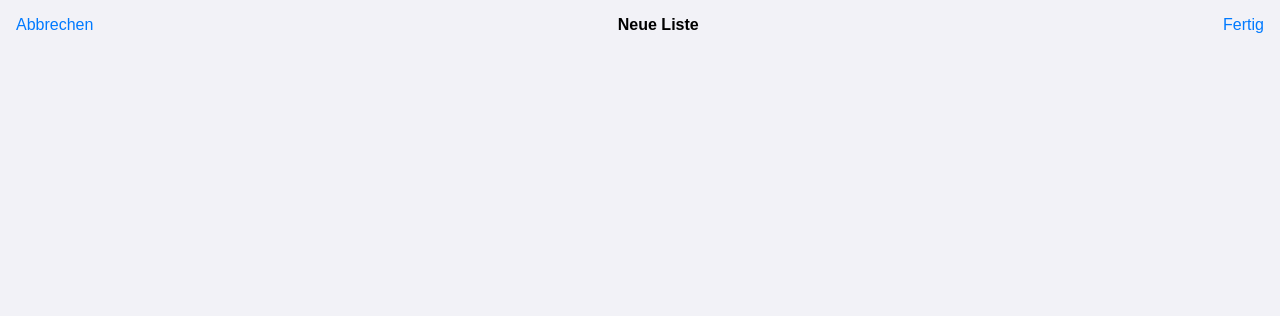
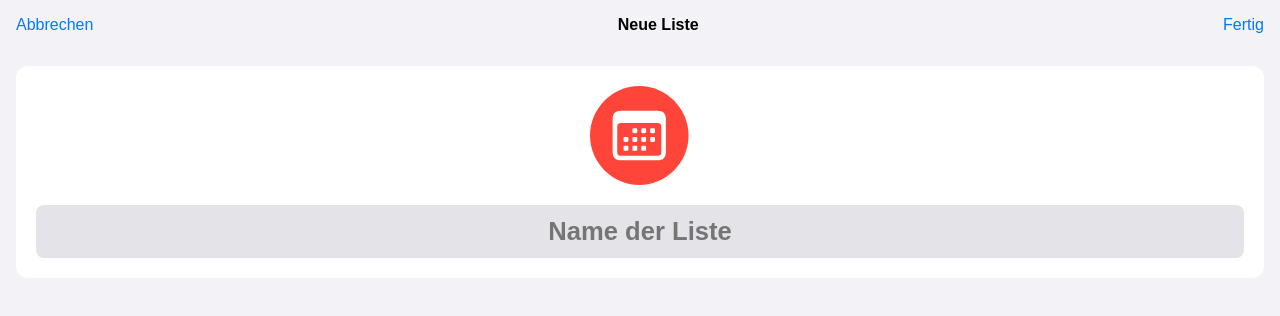
Before and after one commit to max-beckmann/progressive-reminders, an Angular app: page /new-list in a window 1280 px wide. Shown: the top 316 px of the page. Built offline with nearby package versions, Linux system fonts and the light colour scheme; a web font is replaced by a local one.

Commit message:
add name input for new list page

```diff
--- a/src/app/components/pages/new-list-page/new-list-page.component.html
+++ b/src/app/components/pages/new-list-page/new-list-page.component.html
@@ -1 +1,7 @@
 <app-header title="Neue Liste" rightButtonText="Fertig"></app-header>
+<app-container>
+  <div class="icon-preview">
+    <app-icon [type]="IconType.CALENDAR"></app-icon>
+  </div>
+  <input type="text" placeholder="Name der Liste">
+</app-container>
--- a/src/app/components/pages/new-list-page/new-list-page.component.scss
+++ b/src/app/components/pages/new-list-page/new-list-page.component.scss
@@ -2,4 +2,27 @@
   display: flex;
   flex-direction: column;
   gap: 16px;
+
+  app-container {
+    padding: 20px;
+    display: flex;
+    flex-direction: column;
+    align-items: center;
+    gap: 20px;
+  }
+
+  .icon-preview app-icon {
+    width: 100px;
+  }
+
+  input {
+    width: 100%;
+    padding-block: 12px;
+    border-radius: 8px;
+    background-color: var(--color-interaction);
+    text-align: center;
+    font-family: 'SF Pro Rounded', sans-serif;
+    font-weight: bold;
+    font-size: 1.6rem;
+  }
 }
--- a/src/app/components/pages/new-list-page/new-list-page.component.ts
+++ b/src/app/components/pages/new-list-page/new-list-page.component.ts
@@ -1,14 +1,19 @@
 import { Component } from '@angular/core';
 import { HeaderComponent } from '../../header/header.component';
+import { ContainerComponent } from '../../container/container.component';
+import { IconComponent, IconType } from '../../icon/icon.component';
 
 @Component({
   selector: 'app-new-list-page',
   standalone: true,
   imports: [
-    HeaderComponent
+    HeaderComponent,
+    ContainerComponent,
+    IconComponent
   ],
   templateUrl: './new-list-page.component.html',
   styleUrl: './new-list-page.component.scss'
 })
 export class NewListPageComponent {
+  protected readonly IconType = IconType;
 }
```
